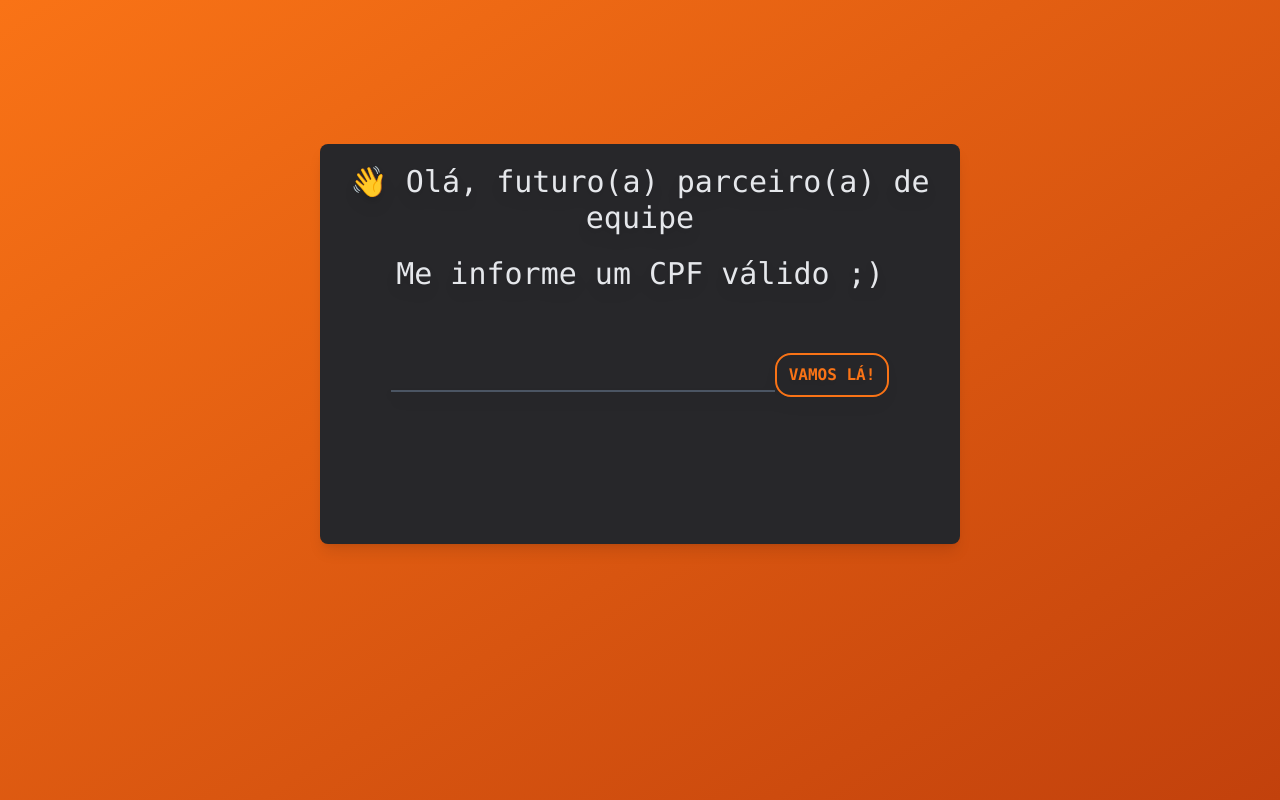
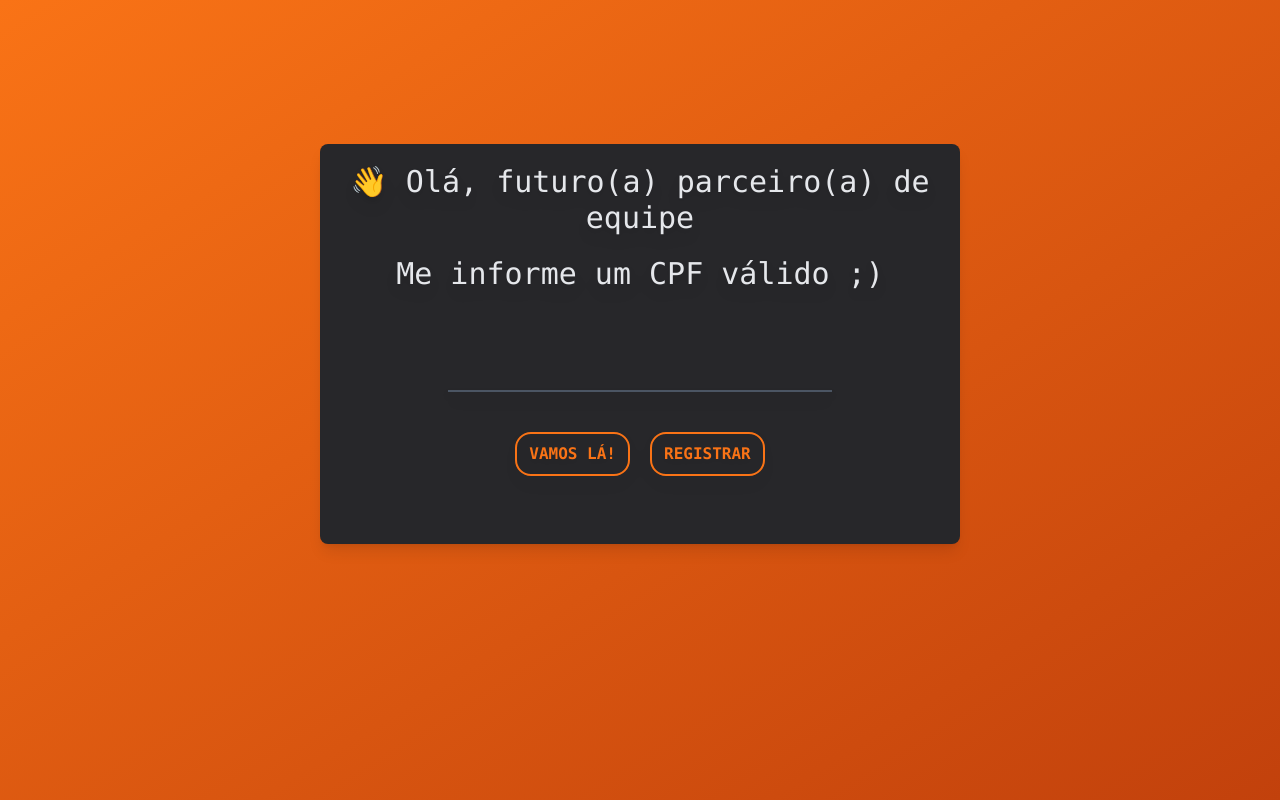
Before and after one commit to JohannesAlves/Bank-Study, a React (Vite) app in the folder web/: page / in a window 1280 px wide. Built offline with nearby package versions, Linux system fonts and the light colour scheme.

Commit message:
chore: add link in btn register.

```diff
--- a/web/src/pages/Main/Main.tsx
+++ b/web/src/pages/Main/Main.tsx
@@ -4,6 +4,8 @@ import { TitlesMain } from "../../components/molecules/TitlesMain";
 import { Button } from "../../components/atoms/Button";
 import { AuthContext } from "../../context/AuthContext";
 import { SubmitHandler, useForm } from "react-hook-form";
+import ButtonNav from "../../components/atoms/ButtonNav";
+import { Link } from "react-router-dom";
 
 interface FormValues {
     cpf: string;
@@ -40,14 +42,22 @@ function Main() {
                 <div className="flex flex-col w-full h-full	items-center">
                     <TitlesMain />
 
-                    <form onSubmit={handleSubmit(onSubmit)}>
+                    <form onSubmit={handleSubmit(onSubmit)} className="flex flex-col">
+                        <div>
                             <input
                                 {...register("cpf")}
                                 onChange={handleChangeMask}
                                 value={value}
                                 className="w-96 h-11 px-4 py-2 border-b-2 mt-14 bg-transparent border-gray-600 outline-none  focus:border-orange-500 text-gray-200 text-3xl text-center"
                             />
+                        </div>
+
+                        <div className="space-x-5">
                             <Button btnText="VAMOS LÁ!" />
+                            <Link to="/signup">
+                                <Button btnText="REGISTRAR" />
+                            </Link>
+                        </div>
                     </form>
                 </div>
             </div>
```
Lines whose indentation alone changed are shown as unchanged.
